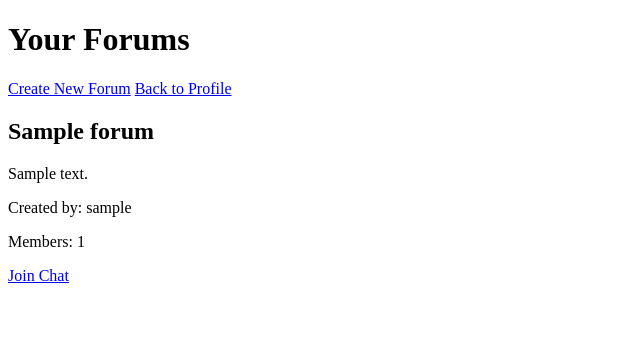
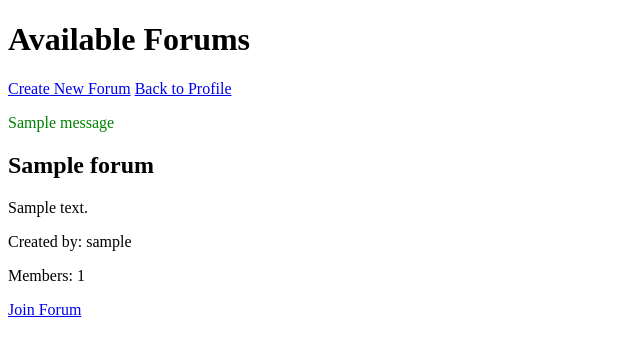
Before and after one commit to soheilsshh/chatroom, a Django app: template core/templates/core/forum_list.html in a window 1280 px wide. Shown: the top 356 px of the page, without its empty margins (0-640 px from the left). Run offline with Django 5.2, Linux system fonts and the light colour scheme; the template is opened without the code that fills it: values that come from a table or form of the project are taken from there, others are empty; tables that the repository leaves empty hold one stand-in row (values such as "Sample post"); one stand-in notice (Sample message) is shown.

Commit message:
all user can see all furom and can join it , and fix some bugs

```diff
--- a/core/models.py
+++ b/core/models.py
@@ -10,6 +10,7 @@ class Profile(models.Model):
     bio = models.TextField(max_length=500, blank=True)
     created_at = models.DateTimeField(auto_now_add=True)
     updated_at = models.DateTimeField(auto_now=True)
+    is_online = models.BooleanField(default=False)
 
     def __str__(self):
         return f"{self.user.username}'s profile"
--- a/core/templates/core/forum_list.html
+++ b/core/templates/core/forum_list.html
@@ -4,12 +4,20 @@
     <title>Forums</title>
 </head>
 <body>
-    <h1>Your Forums</h1>
+    <h1>Available Forums</h1>
 
     <div>
         <a href="{% url 'create_forum' %}">Create New Forum</a>
         <a href="{% url 'profile' %}">Back to Profile</a>
     </div>
+
+    {% if messages %}
+    <div>
+        {% for message in messages %}
+        <p style="color: {% if message.tags == 'success' %}green{% else %}red{% endif %};">{{ message }}</p>
+        {% endfor %}
+    </div>
+    {% endif %}
 
     {% if forums %}
     <div>
@@ -19,12 +27,16 @@
             <p>{{ forum.description }}</p>
             <p>Created by: {{ forum.created_by.username }}</p>
             <p>Members: {{ forum.members.count }}</p>
-            <a href="{% url 'forum_detail' forum.id %}">Join Chat</a>
+            {% if request.user in forum.members.all %}
+                <a href="{% url 'forum_detail' forum.id %}">Enter Chat</a>
+            {% else %}
+                <a href="{% url 'join_forum' forum.id %}">Join Forum</a>
+            {% endif %}
         </div>
         {% endfor %}
     </div>
     {% else %}
-    <p>You haven't joined any forums yet.</p>
+    <p>No forums available yet.</p>
     {% endif %}
 </body>
 </html>
--- a/core/urls.py
+++ b/core/urls.py
@@ -10,4 +10,5 @@ urlpatterns = [
     path('forums/', views.forum_list, name='forum_list'),
     path('forums/create/', views.create_forum, name='create_forum'),
     path('forums/<int:forum_id>/', views.forum_detail, name='forum_detail'),
+    path('forums/<int:forum_id>/join/', views.join_forum, name='join_forum'),
 ]
```
Also changed, not shown: core/views.py (+10 -4 lines), core/migrations/0002_profile_is_online.py (added).
